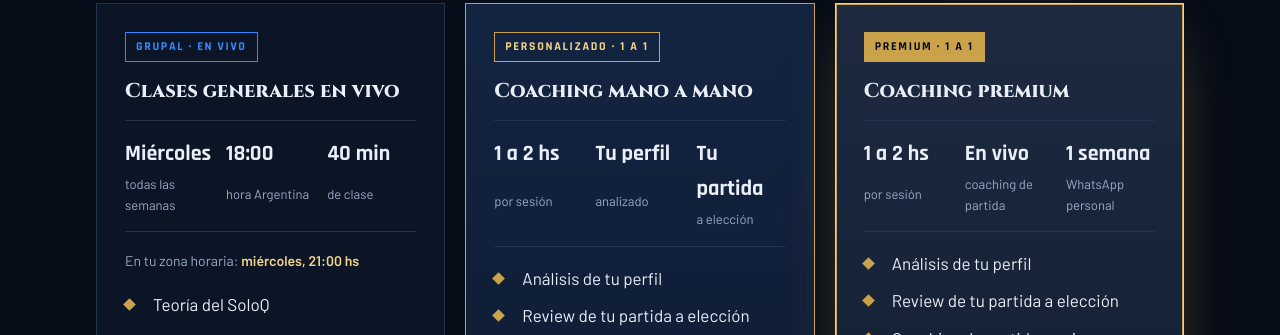
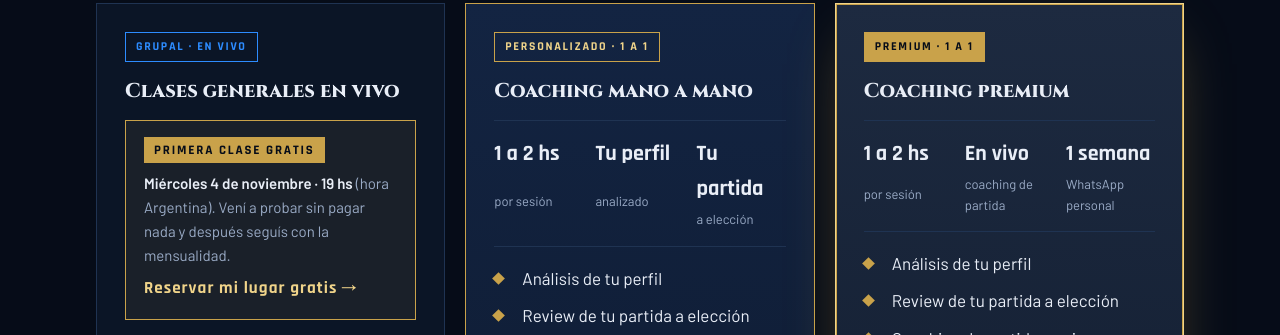
Before and after one commit to DylanAAMG/imperio-gamer, a plain HTML site: page index.html in a window 1280 px wide. Shown: the part 1280-1615 px from the top of the page. Drawn offline with Linux system fonts and the light colour scheme.

Commit message:
Primera clase gratis el miércoles 4 de noviembre
Co-Authored-By: Claude Opus 5.5 <noreply@anthropic.com>
Claude-Session: https://claude.ai/code/session_01Ua44ot2YKLd8XNh7GKUyZ8

```diff
--- a/index.html
+++ b/index.html
@@ -104,6 +104,12 @@ nav .wrap{display:flex;align-items:center;justify-content:space-between;height:6
 .facts div{display:grid;gap:2px;min-width:0}
 .facts b{font-family:var(--label);font-size:22px;color:var(--fg);font-variant-numeric:tabular-nums}
 .facts span{font-size:13px;color:var(--muted)}
+.free{border:1px solid var(--gold);background:rgba(201,162,74,.08);padding:16px 18px;display:grid;gap:8px}
+.free-tag{justify-self:start;font-family:var(--label);font-weight:700;font-size:13px;letter-spacing:.14em;text-transform:uppercase;background:var(--gold);color:var(--bg);padding:3px 10px}
+.free p{font-size:15px;color:var(--muted)}
+.free p b{color:var(--fg)}
+.free a{font-family:var(--label);font-weight:700;letter-spacing:.06em;color:var(--gold-hi);text-decoration:none}
+.free a:hover{text-decoration:underline}
 .svc ul{list-style:none;margin:0;padding:0;display:grid;gap:10px}
 .svc li{display:grid;grid-template-columns:18px 1fr;gap:10px;align-items:start}
 .svc li::before{content:"";width:9px;height:9px;margin-top:9px;background:var(--gold);transform:rotate(45deg)}
@@ -227,7 +233,7 @@ footer .wrap{display:grid;gap:10px}
 <header class="hero" id="inicio">
   <div class="wrap">
     <div>
-      <p class="eyebrow">Coaching de League of Legends</p>
+      <p class="eyebrow">Coaching de League of Legends · <a href="#clases" style="color:var(--gold-hi)">Primera clase gratis el miércoles 4/11</a></p>
       <h1>Dejá de estancarte. <span>Subí de elo con un coach profesional.</span></h1>
       <p class="lead">Clases en vivo todas las semanas y coaching 1 a 1 donde analizamos tus replays, corregimos tus errores y te armo material para que sigas mejorando entre sesiones.</p>
       <div class="ctas">
@@ -251,6 +257,11 @@ footer .wrap{display:grid;gap:10px}
       <article class="svc" id="clases">
         <span class="tag">Grupal · En vivo</span>
         <h3>Clases generales en vivo</h3>
+        <div class="free">
+          <span class="free-tag">Primera clase gratis</span>
+          <p><b>Miércoles 4 de noviembre · 19 hs</b> (hora Argentina). Vení a probar sin pagar nada y después seguís con la mensualidad.</p>
+          <a href="https://wa.me/5491122602953?text=Hola!%20Quiero%20anotarme%20a%20la%20clase%20gratis%20del%20mi%C3%A9rcoles%204%20de%20noviembre" target="_blank" rel="noopener">Reservar mi lugar gratis →</a>
+        </div>
         <div class="facts">
           <div><b>Miércoles</b><span>todas las semanas</span></div>
           <div><b>18:00</b><span>hora Argentina</span></div>
```
